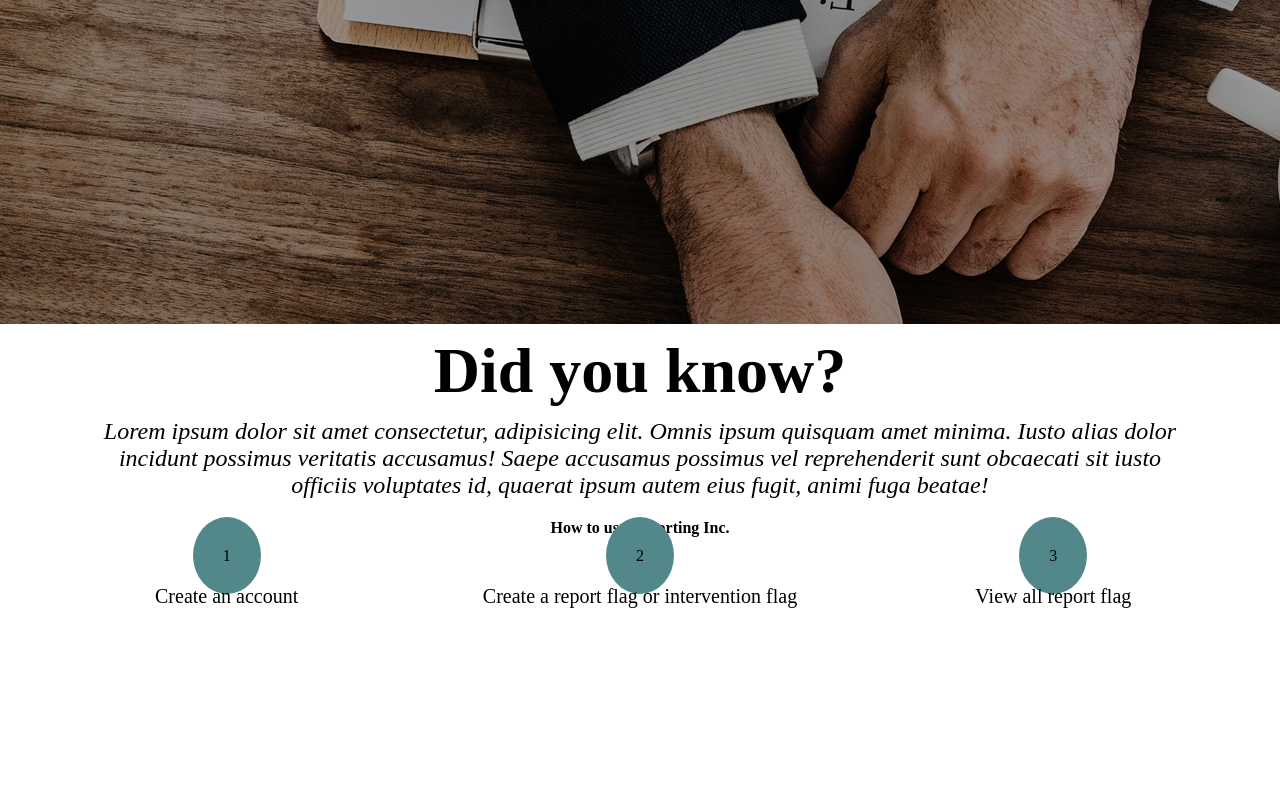
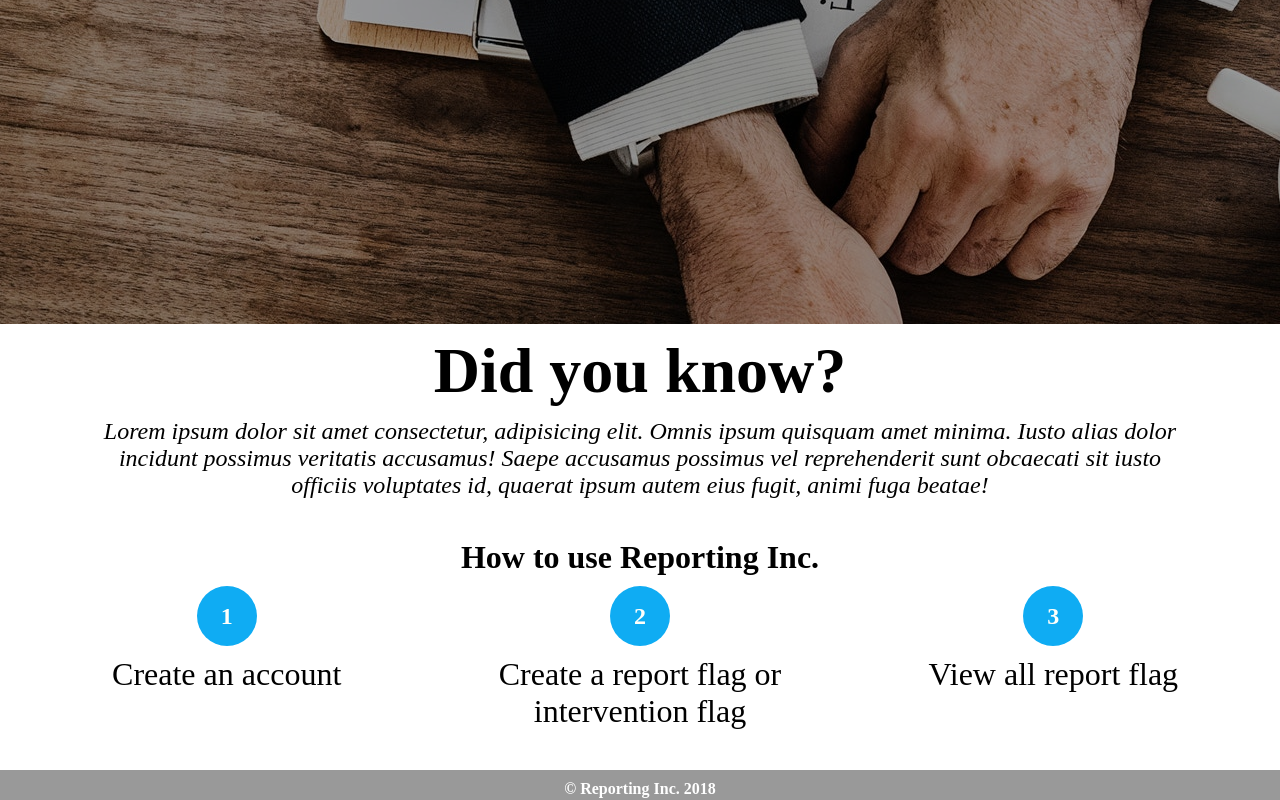
Before and after one commit to Rexben001/Reporting, a plain HTML site: page ui/index.html in a window 1280 px wide. Shown: the part 476-1276 px from the top of the page. Before the commit the page ends 1134 px from the top, so only its background shows below. Drawn offline with Linux system fonts and the light colour scheme.

Commit message:
[Feature #162367275] Add how-to and footer

```diff
--- a/ui/index.html
+++ b/ui/index.html
@@ -52,6 +52,9 @@
             </div>
         </div>
     </section>
+    <footer>
+        <p>&copy; Reporting Inc. 2018</p>
+    </footer>
     <script src="main.js"></script>
 </body>
 
--- a/ui/main.css
+++ b/ui/main.css
@@ -101,43 +101,59 @@ section{
     margin: 0 auto;
 }
 
+.how-to h4{
+    margin-top: 20px;
+    font-size: 2.0rem
+}
 .grid-block{
     display: grid;
     grid-template-columns: repeat(3, 1fr);
     /* spaces in between the grids */
     grid-gap: 20px;
-    padding: 10px
+    padding: 10px;
+
 }
 .grid-block > div{
     text-align: center;
+    margin: 0 auto;
+}
+.grid-block > div > .circle{
     margin: auto;
-    align-items: center;
-    padding: 0 20px;
 }
 .circle{
-    margin-top: 30px;
-    border-radius: 80%;
-    padding: 30px ;
-    height: 50px;
-    width: 50px;
-    background: rgb(82, 136, 138);
+    width: 60px;
+    height: 60px;
+    border-radius: 60px;
+    background: #0facf3;
+    color: #fffffa;
+    display: block;
+    line-height: 60px;
     text-align: center;
+    font-size: 1.5em;
+    font-weight: 600;
 }
 
-/* .circle > p{
-    text-align: center;
-    margin: auto;
-    padding: 15px 0;
-} */
 
 .status{
     text-align: center;
-    font-size: 20px;
-    margin: auto;
-    padding: 20px 0;
+    font-size: 2.0rem;
+    margin: 10px auto;
+
 }
 
 
+footer{
+    height: 30px;
+    background: rgba(0, 0, 0, 0.4);
+    margin: 0 auto;
+    }
+
+footer p{
+    text-align: center;
+    padding-top: 10px;
+    font-weight: 600;
+    color: white;
+}
 
 
 /*Media Queries*/
@@ -161,6 +177,10 @@ section{
 *This works directly with the js file
 */
 @media screen and (max-width: 600px){
+
+    /* body{
+        width: 100%
+    } */
     .bar .responsive{
         position: absolute;
         z-index: 1;
@@ -187,5 +207,14 @@ section{
         }
         .details{
             font-size: 2.0rem;
-            padding: 10px 30px;       }
+            padding: 10px 30px;
+         }
+
+         .grid-block{
+            grid-template-columns: repeat(1, 1fr);
+        }
+
+        .status{
+            font-size: 1.5rem
+        }
 }
```
